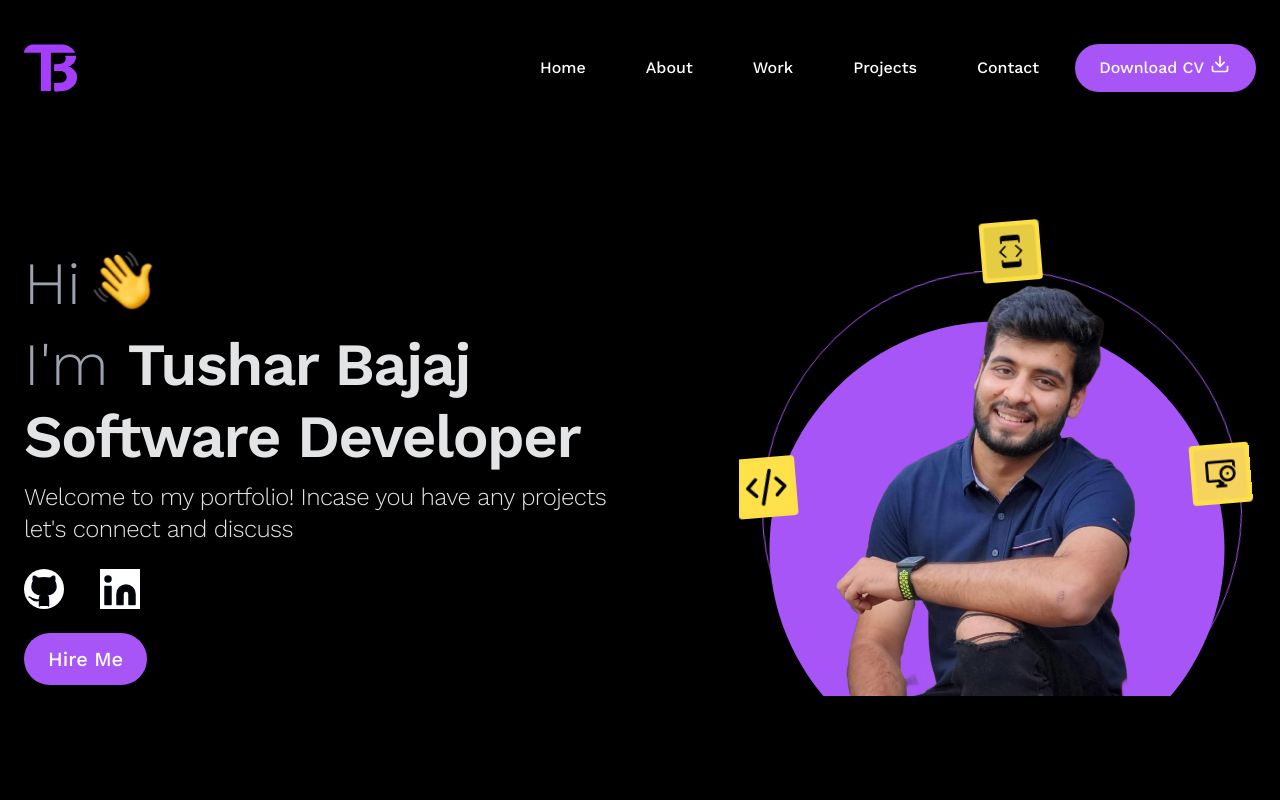
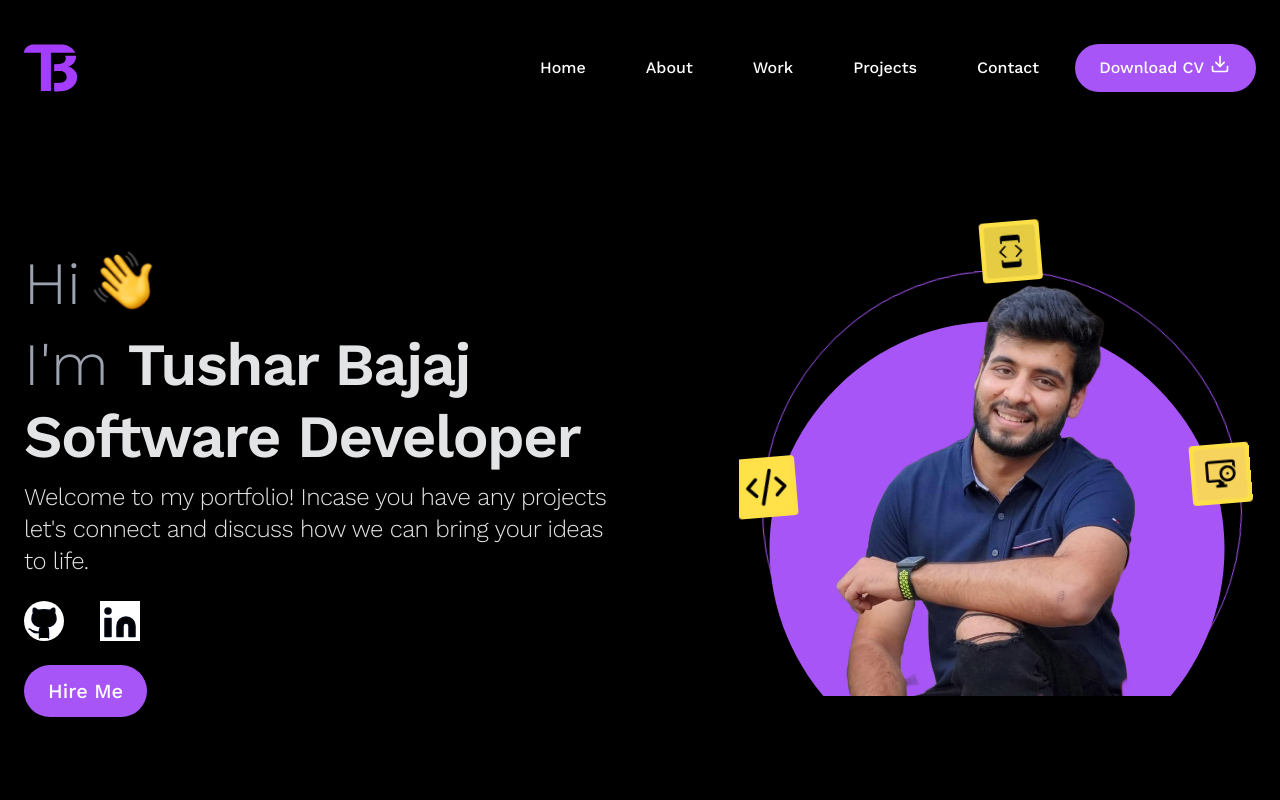
Before and after one commit to TusharBajaj05/MyPortfolio, a Next.js app: page / in a window 1280 px wide. Shown: the top 800 px of the page. Built offline with nearby package versions, Linux system fonts and the light colour scheme.

Commit message:
some changes in the hero section intro

```diff
--- a/app/components/Hero.tsx
+++ b/app/components/Hero.tsx
@@ -35,7 +35,7 @@ export default function Hero(){
                 </h3>
 
                 <p className="text-[#E3E4E6] font-light text-lg mt-2 md:text-2xl md:tracking-tight">
-                    Welcome to my portfolio! Incase you have any projects let&apos;s connect and discuss
+                    Welcome to my portfolio! Incase you have any projects let&apos;s connect and discuss how we can bring your ideas to life.
                 </p>
 
                 <div className="flex justify-center my-4 items-center gap-6 md:gap-9 md:my-[24px] lg:justify-normal ">
```
